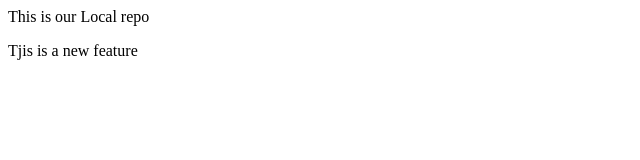
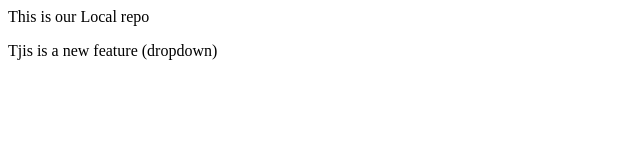
Before and after one commit to RaghavSinghSolanki/Local_repo, a plain HTML site: page index.html in a window 1280 px wide. Shown: the full height of the page, 0-640 px from the left. Drawn offline with Linux system fonts and the light colour scheme.

```diff
--- a/index.html
+++ b/index.html
@@ -1,2 +1,2 @@
 <p>This is our Local repo</p>
-<p>Tjis is a new feature</p>
+<p>Tjis is a new feature (dropdown)</p>
```
